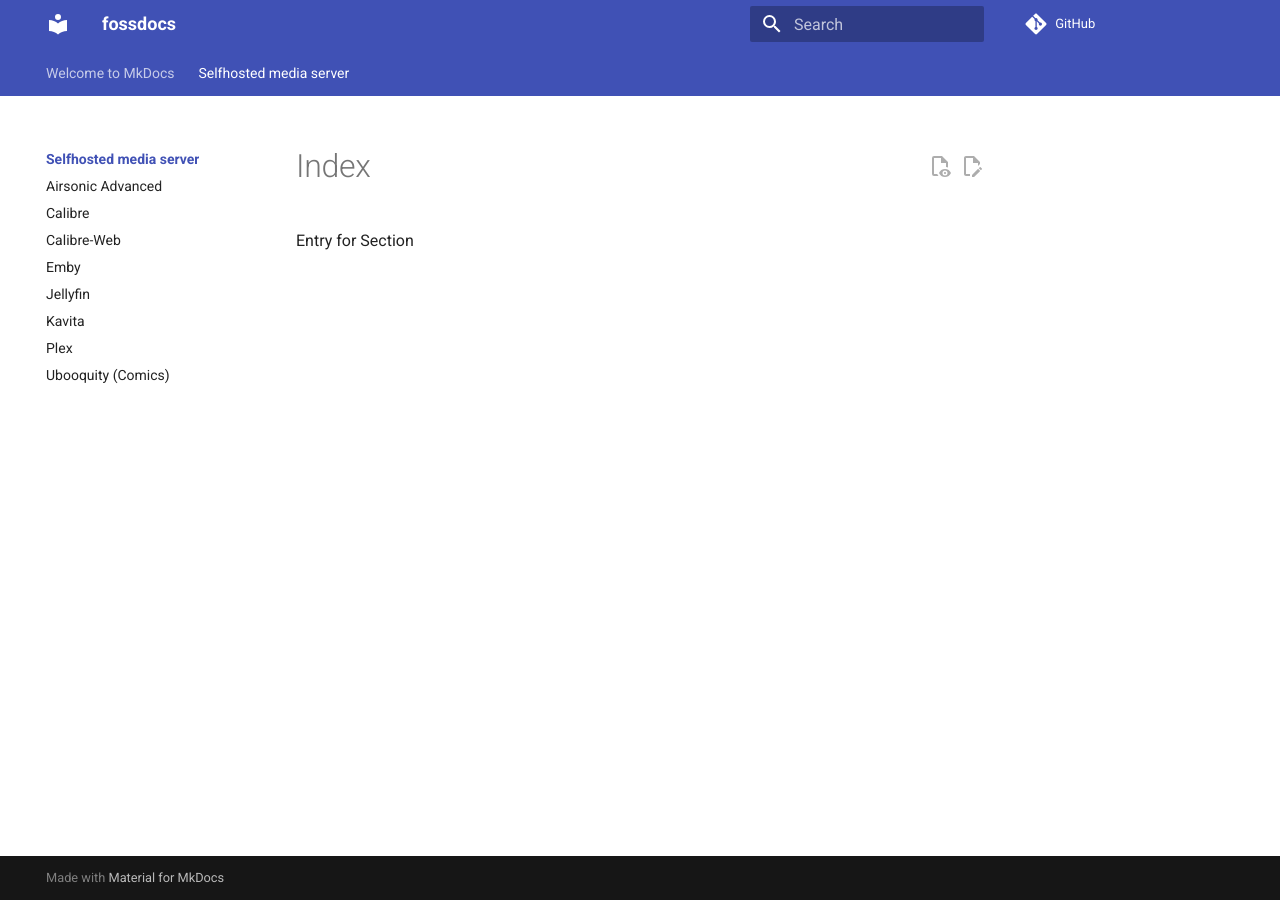
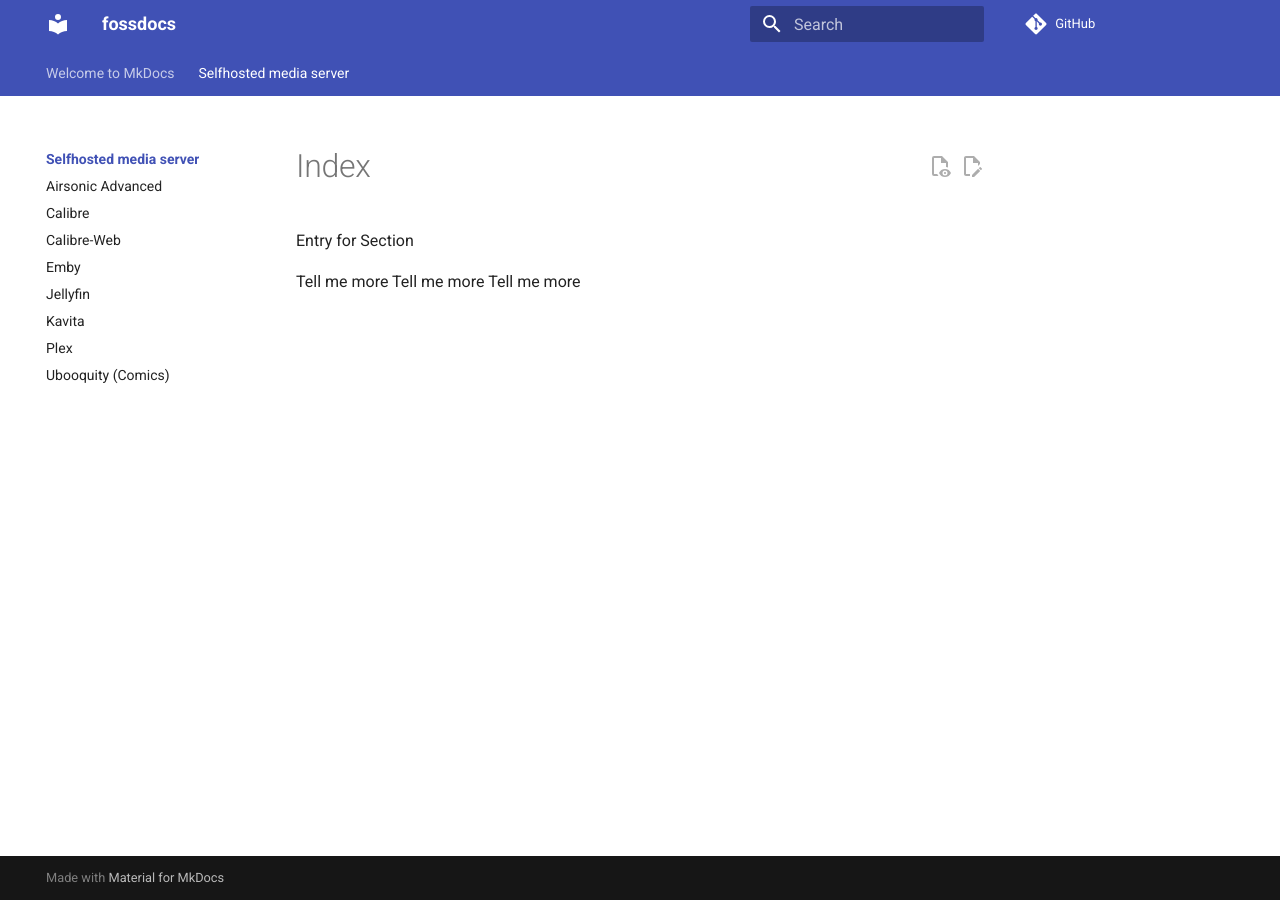
Before and after one commit to cmuc24/fossdocs, an MkDocs documentation site: the page built from docs/selfhosted_media_server/index.md, in a window 1280 px wide. Built offline with MkDocs 1.6.1 and Material for MkDocs 9.7.7, drawn with Linux system fonts in a browser that asks for light colours; comment, search, counter and statistics services are not loaded.

Commit message:
Update index.md

```diff
--- a/docs/selfhosted_media_server/index.md
+++ b/docs/selfhosted_media_server/index.md
@@ -1 +1,3 @@
 Entry for Section
+
+Tell me more Tell me more Tell me more
```
